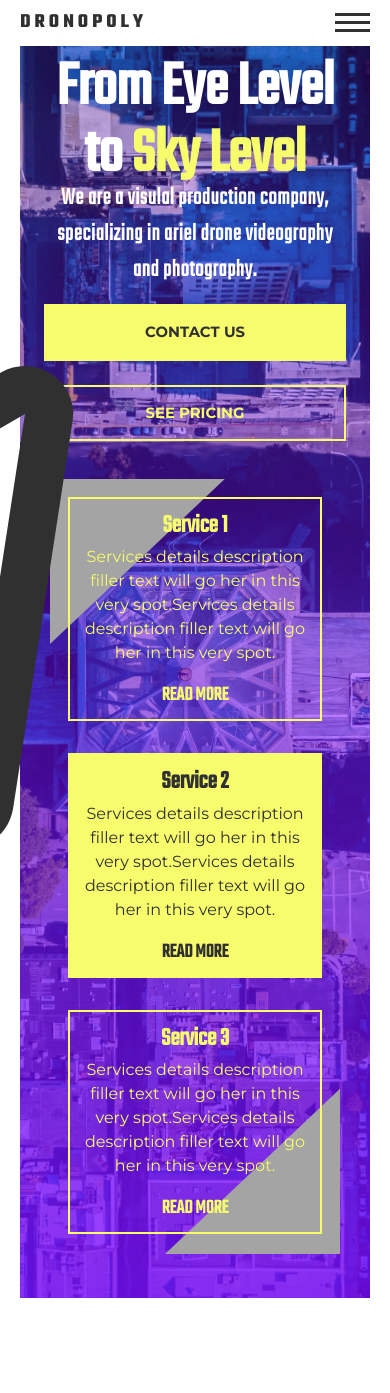
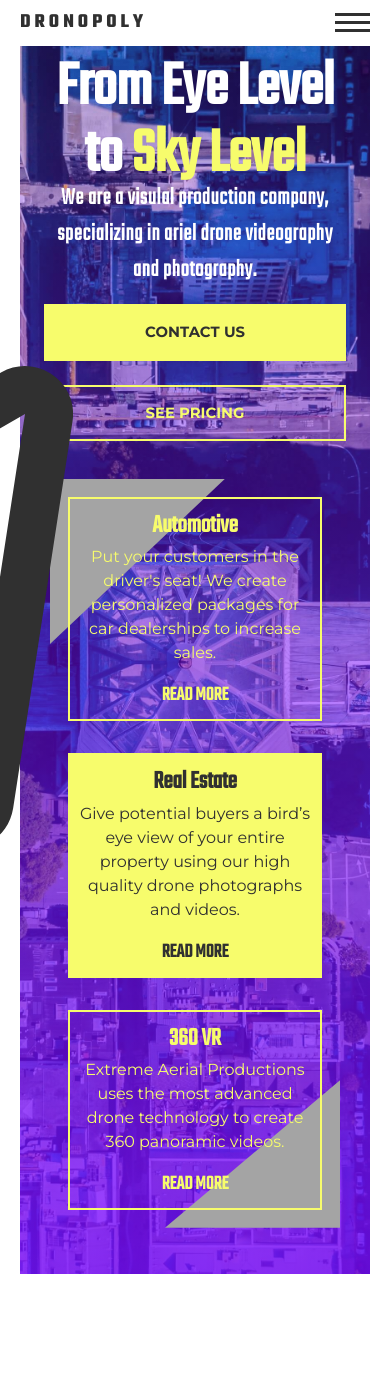
Before and after one commit to ChristianWare/templateOne, a Next.js app: page / in a window 390 px wide. Shown: the top 1393 px of the page. Built offline with nearby package versions, Linux system fonts and the light colour scheme.

Commit message:
Servics Home Page Update

```diff
--- a/src/comps/services/Services.js
+++ b/src/comps/services/Services.js
@@ -5,33 +5,30 @@ function Services() {
     <div className={styles.servicesContainer}>
       <div className={styles.servicesBoxes}>
         <div className={styles.bx1}>
-          <h3>Service 1</h3>
+          <h3>Automotive</h3>
           <p>
-            Services details description filler text will go her in this very
-            spot.Services details description filler text will go her in this
-            very spot.
+            Put your customers in the driver's seat! We create personalized
+            packages for car dealerships to increase sales.
           </p>
           <Link href="/services/#service1">
             <h4>READ MORE</h4>
           </Link>
         </div>
         <div className={styles.bx1}>
-          <h3>Service 2</h3>
+          <h3>Real Estate</h3>
           <p>
-            Services details description filler text will go her in this very
-            spot.Services details description filler text will go her in this
-            very spot.
+            Give potential buyers a bird’s eye view of your entire property
+            using our high quality drone photographs and videos.
           </p>
           <Link href="/services/#service2">
             <h4>READ MORE</h4>
           </Link>
         </div>
         <div className={styles.bx1}>
-          <h3>Service 3</h3>
+          <h3>360 VR</h3>
           <p>
-            Services details description filler text will go her in this very
-            spot.Services details description filler text will go her in this
-            very spot.
+            Extreme Aerial Productions uses the most advanced drone technology
+            to create 360 panoramic videos.
           </p>
           <Link href="/services/#service3">
             <h4>READ MORE</h4>
--- a/src/comps/services/Services.module.css
+++ b/src/comps/services/Services.module.css
@@ -12,6 +12,7 @@
     border: 2px solid var(--accent2);
     color: var(--accent2);
     position: relative;
+    flex: 1;
 }
 
 .bx1:nth-child(1):after {
--- a/styles/servicesPage.module.css
+++ /dev/null
@@ -1,72 +0,0 @@
-.content {
-    padding: 5rem;
-    display: flex;
-    align-items: flex-start;
-    justify-content: space-between;
-    margin-bottom: 25rem;
-    position: relative;
-}
-
-.imgOverlay {
-    z-index: 1;
-    top: 0;
-    left: 0;
-    position: absolute;
-    height: 100%;
-    width:100%;
-    background: linear-gradient(to bottom, rgb(123, 8, 255, 0.2), rgb(123, 8, 255, 0.8));
-}
-
-
-.left {
-  display: flex;
-  flex-direction: column;
-  align-items: flex-start;
-  justify-content: center;
-  gap: 1rem;
-  padding: 5rem;
-  background-color: var(--accent2);
-  color: var(--accent1);
-  position: relative;
-  width: 60%;
-  z-index: 1;
-  clip-path: polygon(0% 0%, 75% 0%, 100% 35%, 100% 100%, 0% 100%);
-}
-
-.left h2 {
-    font-family: "TekoRegular";
-}
-
-
-.left h3 {
-    font-family: "TekoSemiBold";
-}
-
-@media screen and (max-width: 968px) {
-    .content {
-        flex-direction: column;
-        margin-bottom: 15rem;
-    }
-
-    .content:nth-child(3) {
-        flex-direction: column-reverse;
-        margin-bottom: 15rem;
-    }
-
-    .left {
-        top: 0rem;
-        width: 100%;
-    }
-}
-
-@media screen and (max-width: 768px) {
-    .content {
-        padding: 3rem;
-    }
-}
-
-@media screen and (max-width: 480px) {
-    .content {
-        padding: 2rem;
-    }
-}
```
Also changed, not shown: pages/services.js (+6 -4 lines), src/comps/utils/singleService/SingleService.js (+2 -5 lines).
